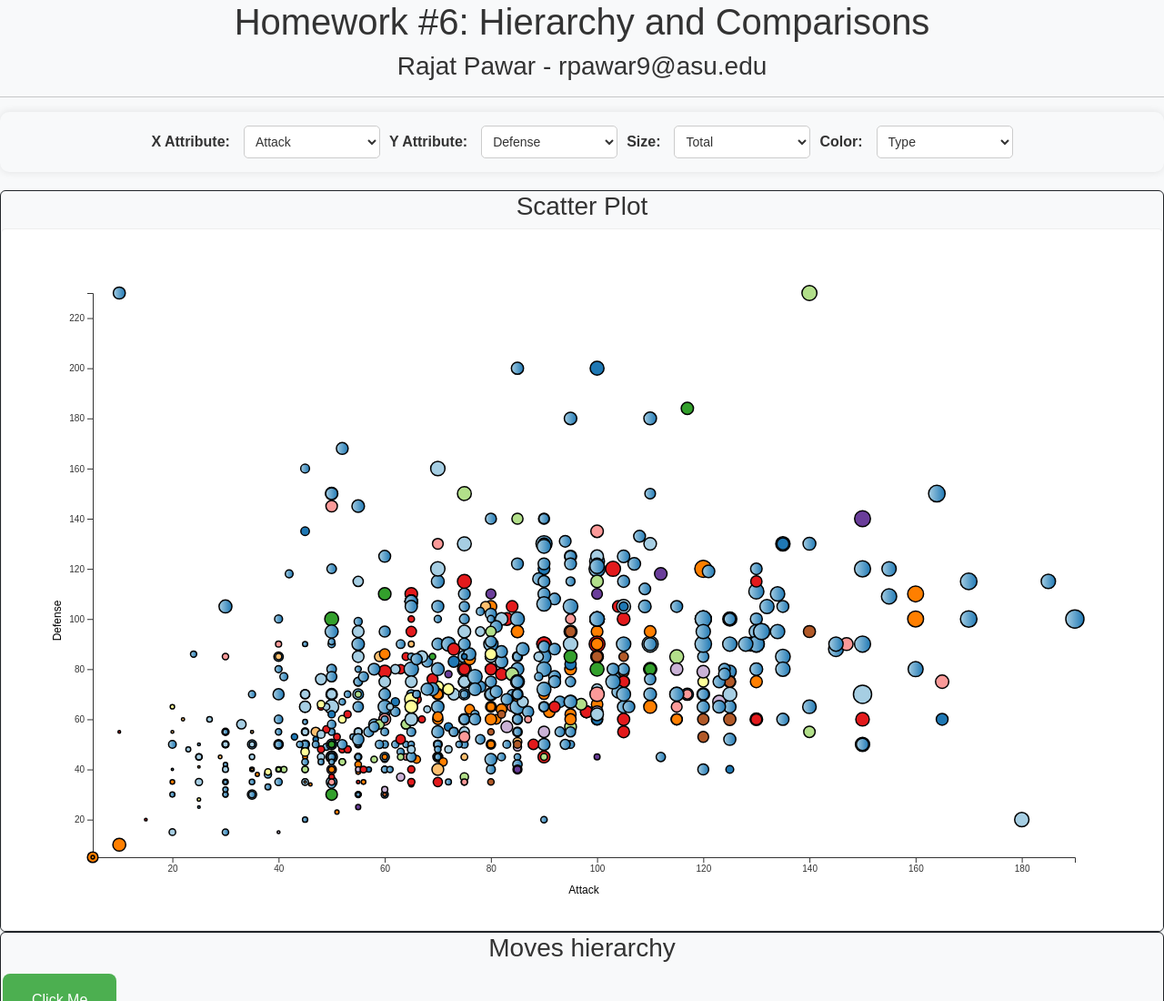
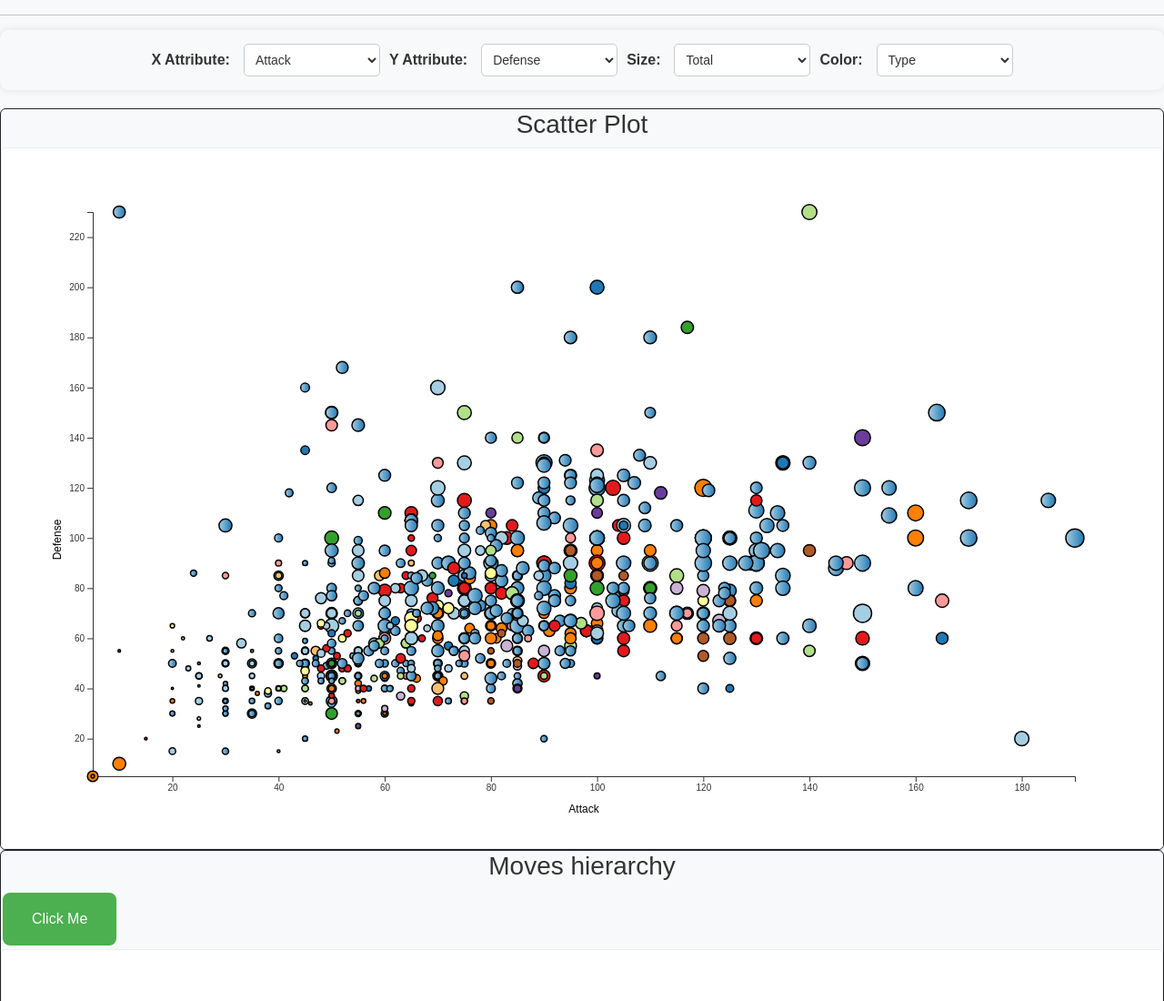
Before and after one commit to rajat98/Pokemon-Vis, a plain HTML site: page index.html in a window 1280 px wide. Shown: the top 1100 px of the page at 91% size. Drawn offline with nearby package versions, Linux system fonts and the light colour scheme.

Commit message:
initial commit

```diff
--- a/index.html
+++ b/index.html
@@ -15,8 +15,8 @@
 </head>
 <body>
 <div class="myContainer">
-    <h1 class="text-center">Homework #6: Hierarchy and Comparisons</h1>
-    <h3 class="text-center">Rajat Pawar - rpawar9@asu.edu</h3>
+<!--    <h1 class="text-center">Homework #6: Hierarchy and Comparisons</h1>-->
+<!--    <h3 class="text-center">Rajat Pawar - rpawar9@asu.edu</h3>-->
     <hr>
     <div class="control-panel">
 
```
